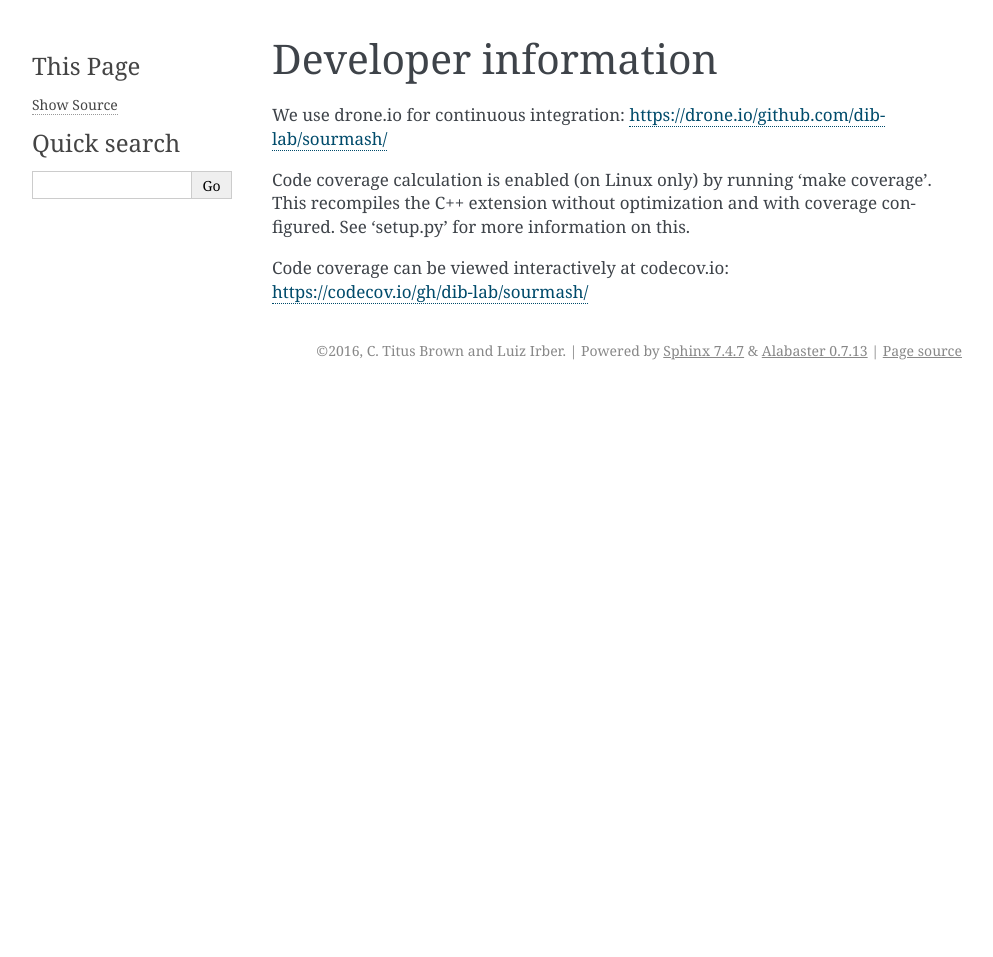
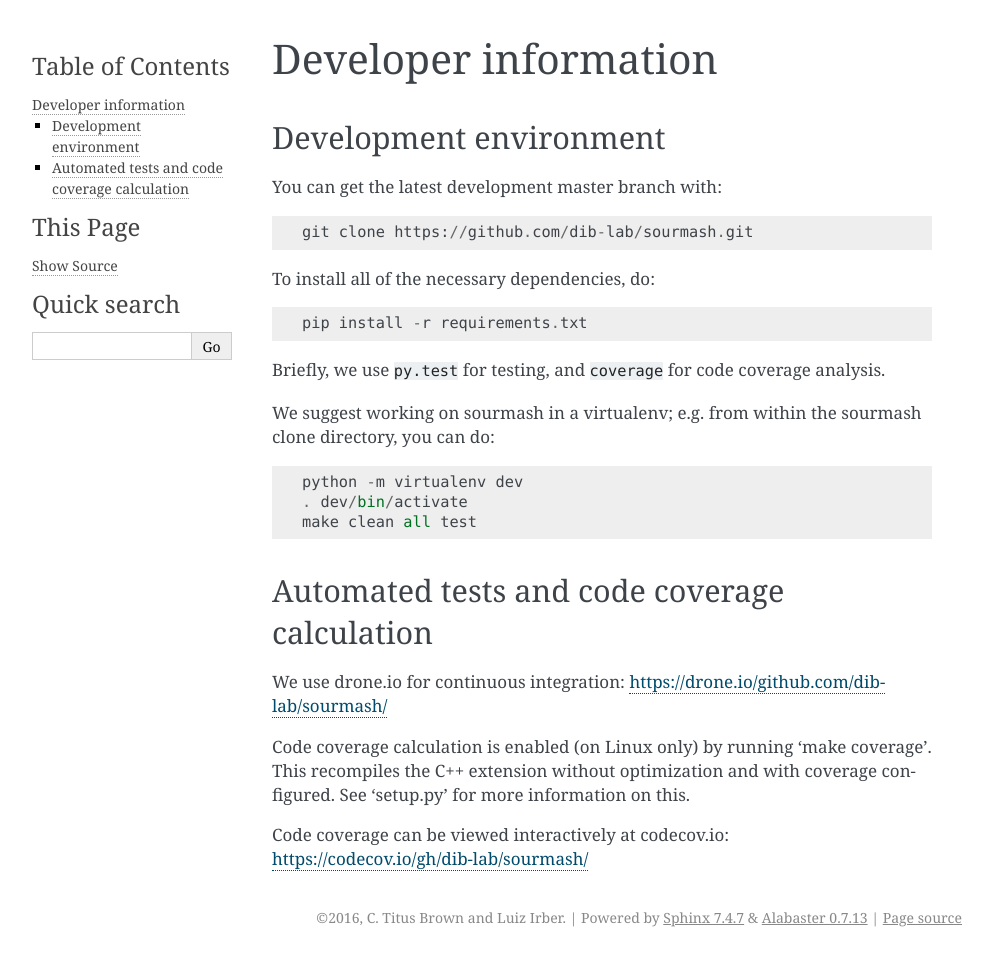
Before and after one commit to sourmash-bio/sourmash, a Sphinx documentation site: the page built from doc/developer.rst, in a window 1280 px wide. Shown: the whole page, without its empty margins (148-1141 px from the left). Built offline with Sphinx 7.4.7, drawn with Linux system fonts in a browser that asks for light colours; before the commit the page ends 900 px from its top, so only the background shows below that.

```diff
--- a/doc/developer.rst
+++ b/doc/developer.rst
@@ -1,6 +1,30 @@
 =====================
 Developer information
 =====================
+
+Development environment
+-----------------------
+
+You can get the latest development master branch with::
+
+    git clone https://github.com/dib-lab/sourmash.git
+
+To install all of the necessary dependencies, do::
+
+    pip install -r requirements.txt
+
+Briefly, we use ``py.test`` for testing, and ``coverage`` for code
+coverage analysis.
+
+We suggest working on sourmash in a virtualenv; e.g. from within the
+sourmash clone directory, you can do::
+
+    python -m virtualenv dev
+    . dev/bin/activate
+    make clean all test
+
+Automated tests and code coverage calculation
+---------------------------------------------
 
 We use drone.io for continuous integration:
 https://drone.io/github.com/dib-lab/sourmash/
--- a/setup.py
+++ b/setup.py
@@ -67,9 +67,7 @@ SETUP_METADATA = \
     "install_requires": ["screed>=0.9", "PyYAML>=3.11"],
     "extras_require": {
         'test' : ['pytest', 'pytest-cov', 'numpy', 'matplotlib', 'scipy'],
-        'fig' : ['numpy', 'matplotlib', 'scipy'],
-        'demo' : ['numpy', 'matplotlib', 'scipy', 'jupyter',
-                  'jupyter_client', 'ipython'],
+        'demo' : ['jupyter', 'jupyter_client', 'ipython'],
         'doc' : ['sphinx'],
         },
     "include_package_data": True,
```
Also changed, not shown: doc/release.rst (+10 -3 lines).
